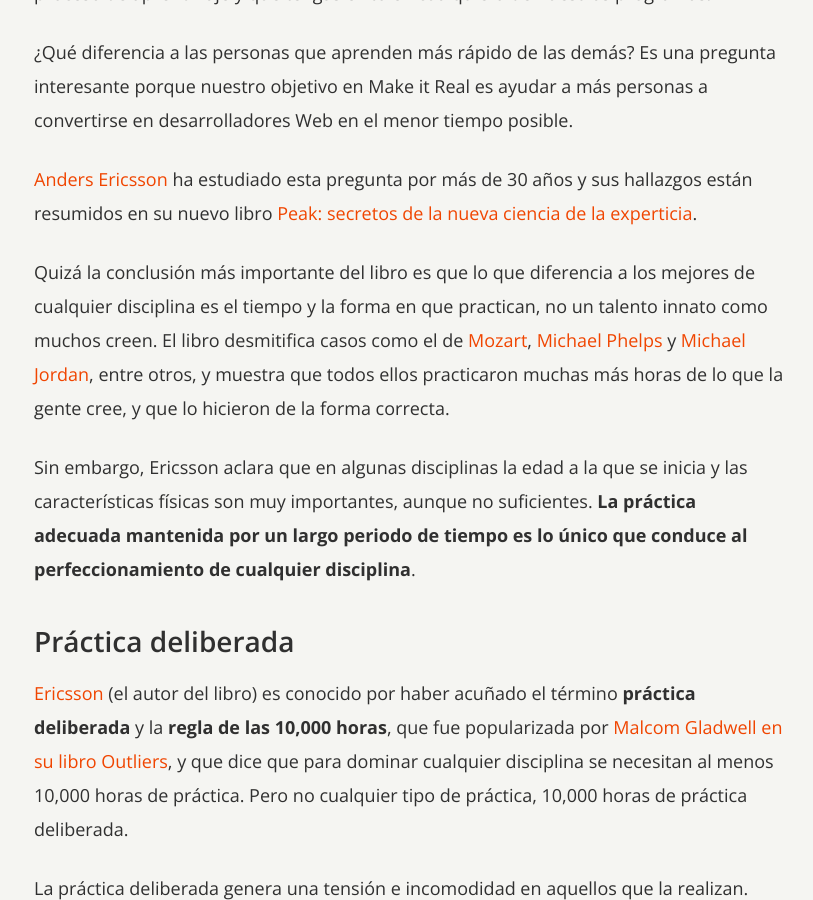
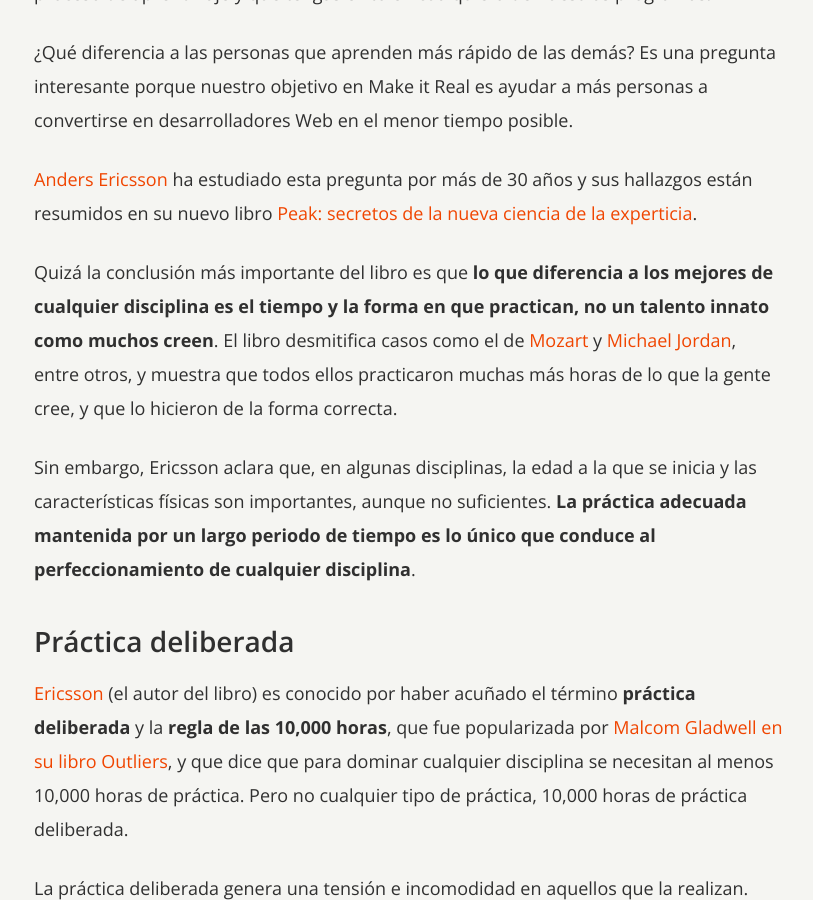
Before and after one commit to simonhoyos/blog, a Jekyll site: the page built from _posts/2017-01-02-la-nueva-ciencia-del-aprendizaje.markdown, in a window 1280 px wide and 900 px high, scrolled down 987 px. Shown: the whole window, without its empty margins (231-1044 px from the left). Built offline with Jekyll 4.4.1, drawn with Linux system fonts in a browser that asks for light colours; nearby versions of some CDN libraries; comment, search, counter and statistics services are not loaded; a style sheet for code colours, icons or effects is not loaded.

Commit message:
Small improvements to "La nueva ciencia del aprendizaje"

```diff
--- a/_posts/2017-01-02-la-nueva-ciencia-del-aprendizaje.markdown
+++ b/_posts/2017-01-02-la-nueva-ciencia-del-aprendizaje.markdown
@@ -13,9 +13,9 @@
 
 <a href="https://en.wikipedia.org/wiki/K._Anders_Ericsson" target="_blank">Anders Ericsson</a> ha estudiado esta pregunta por más de 30 años y sus hallazgos están resumidos en su nuevo libro <a href="https://www.amazon.com/Peak-Secrets-New-Science-Expertise-ebook/dp/B011H56MKS" target="_blank">Peak: secretos de la nueva ciencia de la experticia</a>.
 
-Quizá la conclusión más importante del libro es que lo que diferencia a los mejores de cualquier disciplina es el tiempo y la forma en que practican, no un talento innato como muchos creen. El libro desmitifica casos como el de <a href="https://es.wikipedia.org/wiki/Wolfgang_Amadeus_Mozart" target="_blank">Mozart</a>, <a href="https://es.wikipedia.org/wiki/Michael_Phelps" target="_blank">Michael Phelps</a> y <a href="https://es.wikipedia.org/wiki/Michael_Jordan" target="_blank">Michael Jordan</a>, entre otros, y muestra que todos ellos practicaron muchas más horas de lo que la gente cree, y que lo hicieron de la forma correcta.
+Quizá la conclusión más importante del libro es que **lo que diferencia a los mejores de cualquier disciplina es el tiempo y la forma en que practican, no un talento innato como muchos creen**. El libro desmitifica casos como el de <a href="https://es.wikipedia.org/wiki/Wolfgang_Amadeus_Mozart" target="_blank">Mozart</a> y <a href="https://es.wikipedia.org/wiki/Michael_Jordan" target="_blank">Michael Jordan</a>, entre otros, y muestra que todos ellos practicaron muchas más horas de lo que la gente cree, y que lo hicieron de la forma correcta.
 
-Sin embargo, Ericsson aclara que en algunas disciplinas la edad a la que se inicia y las características físicas son muy importantes, aunque no suficientes. **La práctica adecuada mantenida por un largo periodo de tiempo es lo único que conduce al perfeccionamiento de cualquier disciplina**.
+Sin embargo, Ericsson aclara que, en algunas disciplinas, la edad a la que se inicia y las características físicas son importantes, aunque no suficientes. **La práctica adecuada mantenida por un largo periodo de tiempo es lo único que conduce al perfeccionamiento de cualquier disciplina**.
 
 ## Práctica deliberada
 
```
